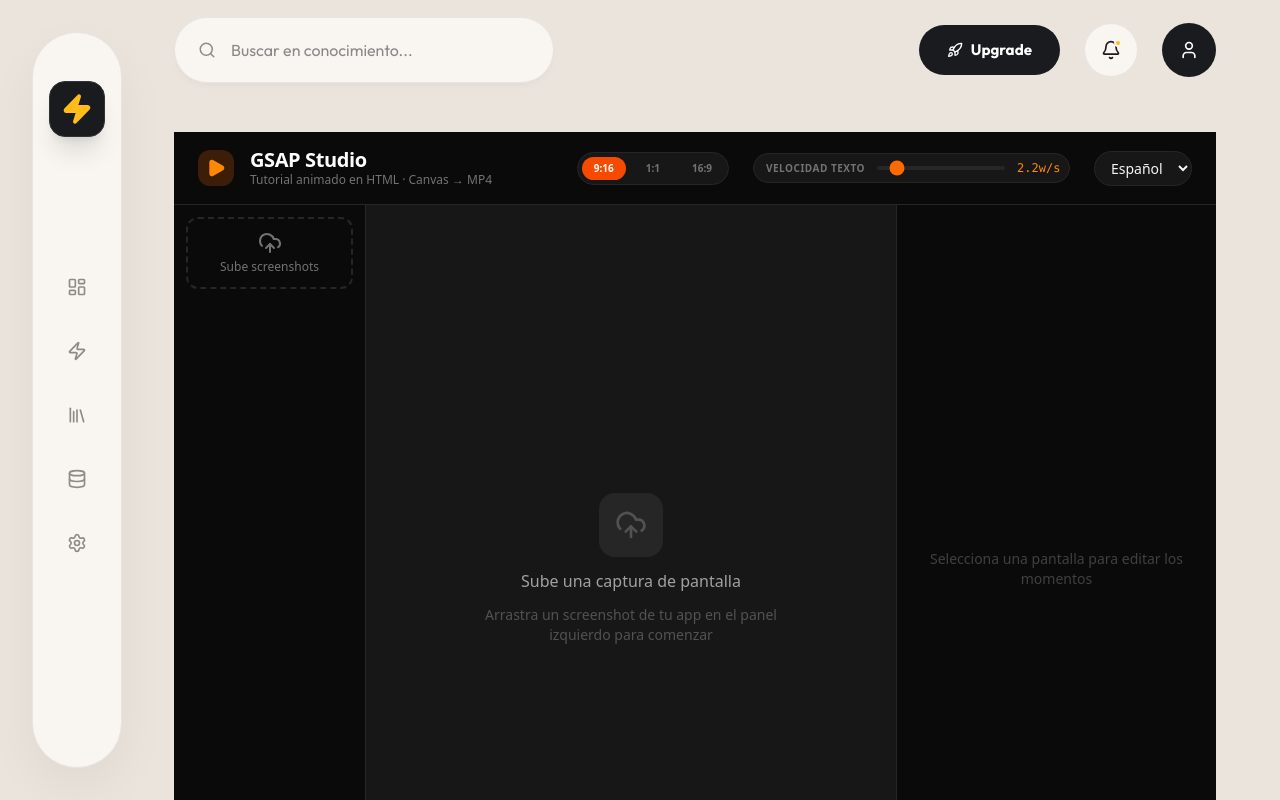
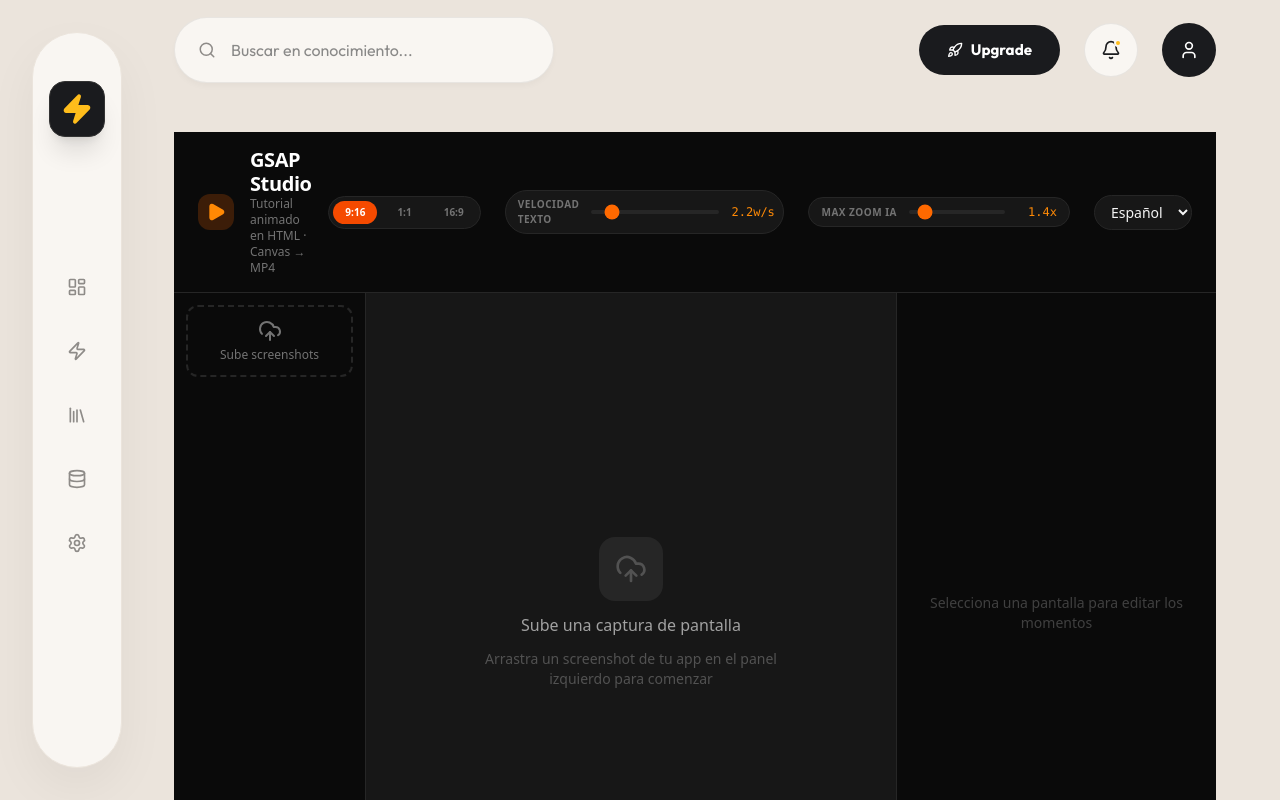
Before and after one commit to aletor/marketing_platform, a Next.js app: page /test_ffmpg in a window 1280 px wide. Shown: the top 800 px of the page. Built offline with nearby package versions, Linux system fonts and the light colour scheme.

Commit message:
Feature: custom max zoom limit for AI generation

```diff
--- a/src/app/test_ffmpg/page.tsx
+++ b/src/app/test_ffmpg/page.tsx
@@ -93,6 +93,7 @@
   const [wordsPerSecond, setWordsPerSecond] = useState(2.2);
   const [dragStart, setDragStart] = useState<{x: number, y: number, panX: number, panY: number} | null>(null);
   const [aspectRatio, setAspectRatio] = useState<AspectRatio>("9:16");
+  const [maxAiZoom, setMaxAiZoom] = useState(1.4);
 
   const { w: CANVAS_W, h: CANVAS_H } = ASPECT_CONFIG[aspectRatio];
 
@@ -172,8 +173,8 @@
           ? {
               ...s,
               moments: found.moments.map((m: any) => {
-                // Clamp camScale to allowed range
-                const camScale = Math.min(1.4, Math.max(0.9, m.camScale ?? 1));
+                // Clamp camScale to allowed range using the custom maxAiZoom
+                const camScale = Math.min(maxAiZoom, Math.max(0.9, m.camScale ?? 1));
 
                 // Convert focusPoint (0–100%) → camPanX/Y
                 // focusPoint (50,50) = center = pan(0,0)
@@ -883,6 +884,19 @@
             />
             <span className="text-xs font-mono text-orange-400 w-10 text-right">{wordsPerSecond}w/s</span>
           </div>
+
+          <div className="flex items-center gap-3 bg-neutral-900 border border-neutral-800 rounded-lg px-3 py-1.5">
+            <span className="text-[10px] uppercase font-bold text-neutral-500 tracking-wider text-nowrap">Max Zoom IA</span>
+            <input
+              type="range" min="1.0" max="5.0" step="0.1"
+              value={maxAiZoom}
+              onInput={e => setMaxAiZoom(parseFloat((e.target as HTMLInputElement).value))}
+              onChange={e => setMaxAiZoom(parseFloat(e.target.value))}
+              onPointerUp={e => (e.target as HTMLElement).blur()}
+              className="w-24 h-1 bg-neutral-800 rounded-lg appearance-none cursor-pointer accent-orange-500"
+            />
+            <span className="text-xs font-mono text-orange-400 w-10 text-right">{maxAiZoom.toFixed(1)}x</span>
+          </div>
           <select value={language} onChange={e => setLanguage(e.target.value)}
             className="bg-neutral-900 border border-neutral-800 text-sm rounded-lg px-3 py-1.5 focus:outline-none">
             <option value="es">Español</option>
```
